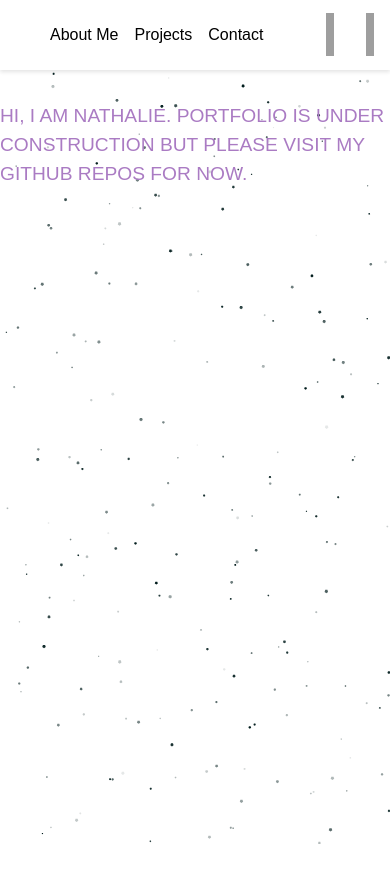
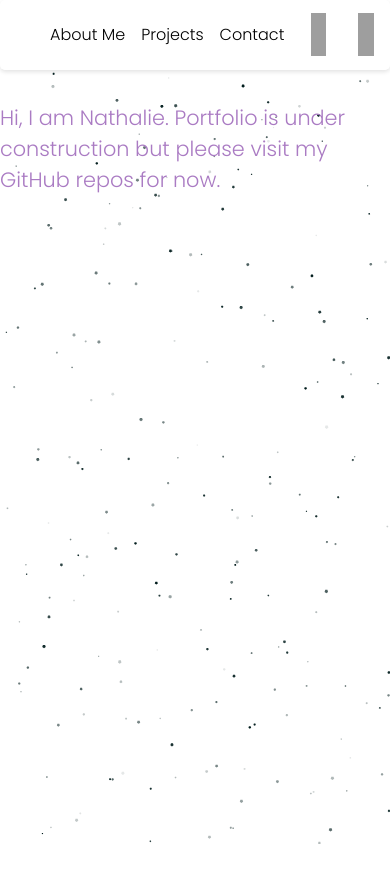
Before and after one commit to nathaliedpettersson/portfolio, a React (Create React App) app: page / in a window 390 px wide. Shown: the top 882 px of the page. Built offline with nearby package versions, Linux system fonts and the light colour scheme; grey boxes are pictures that could not be loaded.

Commit message:
feat: add labels for better accessibility + minor styling of nav

```diff
--- a/src/App.css
+++ b/src/App.css
@@ -1,7 +1,9 @@
 @import './index.css';
+@import url('https://fonts.googleapis.com/css2?family=Poppins:wght@300&display=swap');
+
 
 body {
-  font-family: Arial, Helvetica, sans-serif;
+  font-family: 'Poppins', sans-serif;
 }
 
 .wrapper {
@@ -24,7 +26,9 @@
     box-shadow: 0 0.125rem 0.25rem 0 rgb(0 0 0 / 11%);
     color: black;
     border-bottom: 1px solid white;
+    border-radius: 5px;
     background-color: white;
+    top: 0;
   }
 
   .nav-container {
@@ -62,7 +66,8 @@
   }
 
   li:hover {
-    text-decoration: underline;
+    color: black;
+    border-bottom: 2px solid #AA7BC3;
   }
 
   .github-logo, .linkedin-logo {
@@ -80,32 +85,11 @@
 #about {
   margin-top: 2rem;
   color: #AA7BC3;
-  text-transform: uppercase;
-  font-size: 1.2rem;
+  font-size: 1.3rem;
 }
 
-
-
-/* h1 {
-  font-size: 3rem;
-  text-align: center;
-  color: var(--primary-text);
+@media screen and (min-width: 375px) and (max-width: 850px) {
+  .github-logo, .linkedin-logo {
+    width: 4vw;
+  }
 }
-
-p {
-  text-align: center;
-}
-
-.link-container {
-  display:flex;
-  justify-content: center;
-}
-
-a {
-  background-color: var(--primary-link-button);
-  border: 2px solid black;
-  border-radius: 5px;
-  padding: 0.5rem 1rem;
-  font-size: 1rem;
-  margin-top: 2rem;
-} */
--- a/src/App.tsx
+++ b/src/App.tsx
@@ -79,24 +79,24 @@
           <nav className="nav-container-actions">
             <ul>
               <li>
-                <Link activeClass="active" smooth spy to="about">
+                <Link activeClass="active" smooth spy to="about" aria-label="About">
                   About Me
                 </Link>
               </li>
               <li>
-                <Link activeClass="active" smooth spy to="projects">
+                <Link activeClass="active" smooth spy to="projects" aria-label="Projects">
                   Projects
                 </Link>
               </li>
               <li>
-                <Link activeClass="active" smooth spy to="contact">
+                <Link activeClass="active" smooth spy to="contact" aria-label="Contact">
                   Contact
                 </Link>
               </li>
             </ul>
           </nav>
-          <a href="https://github.com/nathaliedpettersson" target="_blank"><img className="github-logo" src={githubLogo}></img></a>
-          <a href="https://www.linkedin.com/in/nathalie-developer/" target="_blank"><img className="linkedin-logo" src={linkedinLogo}></img></a>
+          <a href="https://github.com/nathaliedpettersson" target="_blank" aria-label="Github account"><img className="github-logo" src={githubLogo} alt="GitHub logo"></img></a>
+          <a href="https://www.linkedin.com/in/nathalie-developer/" target="_blank" aria-label="Linkedin profile"><img className="linkedin-logo" src={linkedinLogo} alt="Linkedin logo"></img></a>
         </header>
 
         <section id="about">Hi, I am Nathalie. Portfolio is under construction but please visit my GitHub repos for now.</section>
```
